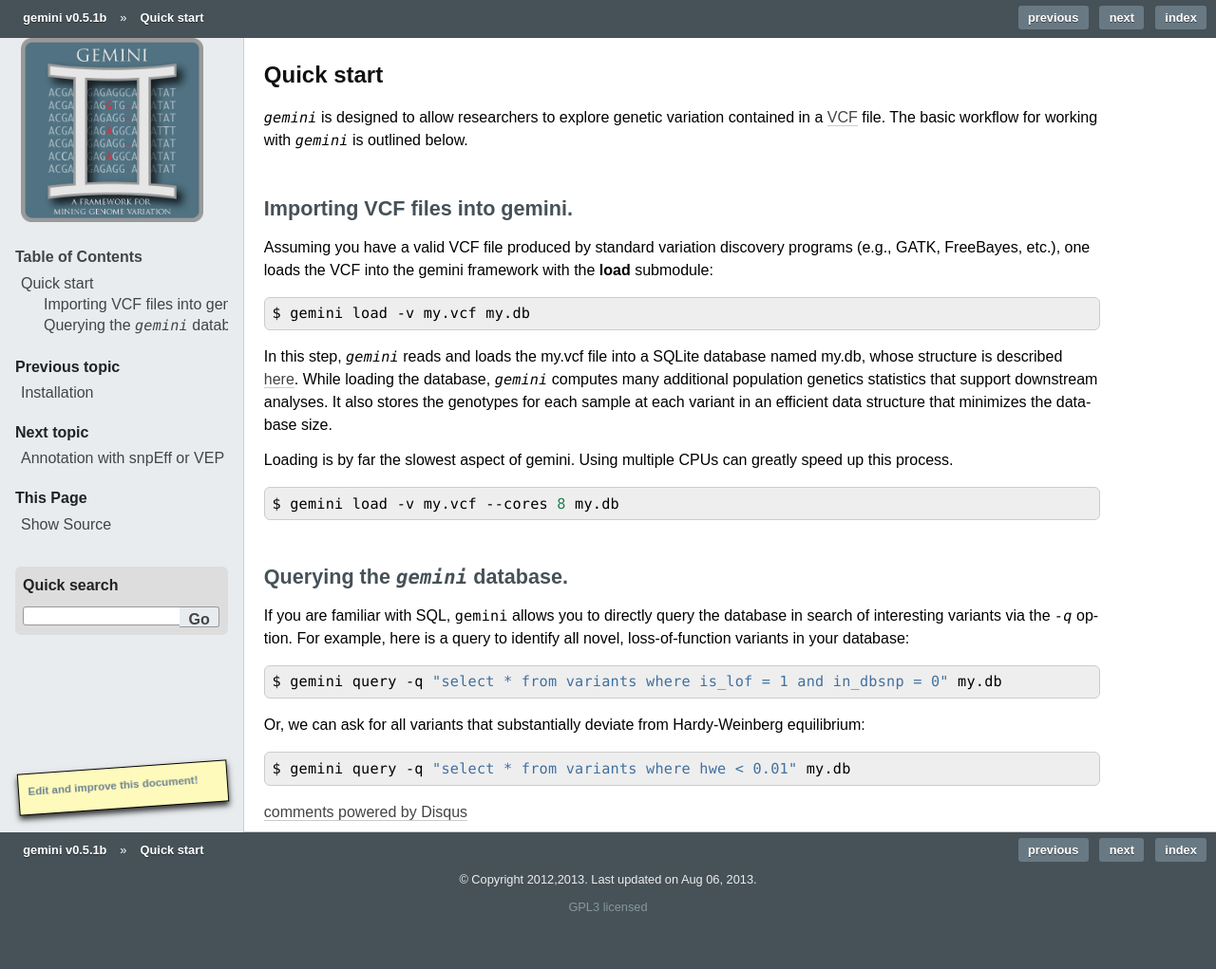
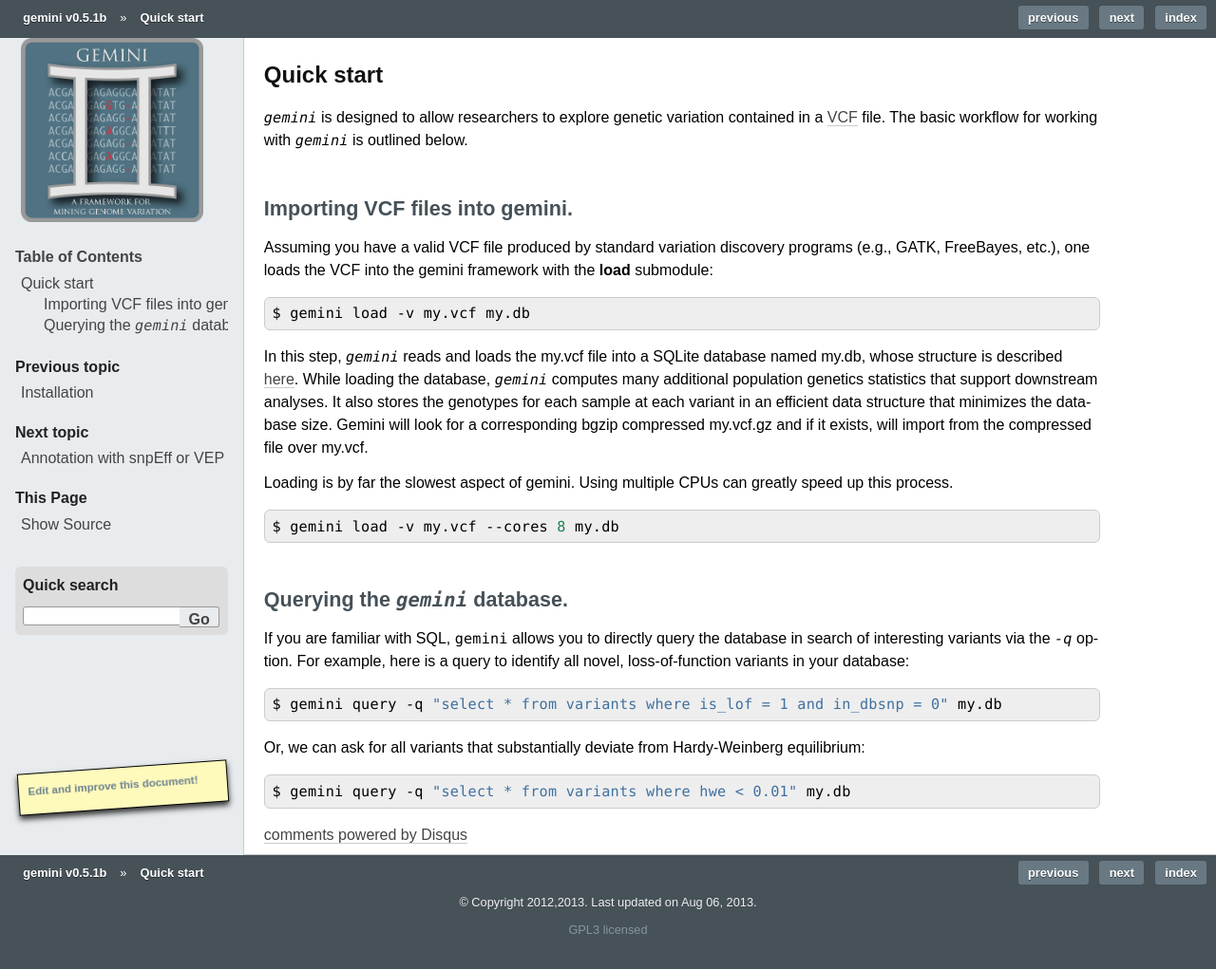
Before and after one commit to arq5x/gemini, a Sphinx documentation site: the page built from docs/content/quick_start.rst, in a window 1280 px wide. Shown: the whole page at 95% size. Built offline with Sphinx 7.4.7, drawn with Linux system fonts in a browser that asks for light colours; formulas are drawn with MathJax 3; pages that are not in the unit, such as notebooks, are missing from menus; comment, search, counter and statistics services are not loaded; the version number is read from the project's files by our own code; before the commit the page ends 997 px from its top, so only the background shows below that.

Commit message:
should document reading from .vcf.gz over .vcf
Got bitten by this.  Refiltered our vcf and gave it the same filename as previously.  Tried to reload into Gemini but changes not reflected in Gemini database.  Eventually figured out that Gemini was silently loading from the already-existing .gz file (from before the refiltering of the vcf).

My suggestion is that either this behavior (reading from .vcf.gz if exists) should either be documented or Gemini should provide some feedback like "my.vcf.gz already exists.  Reading from my.vcf.gz"

```diff
--- a/docs/content/quick_start.rst
+++ b/docs/content/quick_start.rst
@@ -23,7 +23,8 @@ named my.db, whose structure is described `here <http://nowhere>`_.
 While loading the database, `gemini` computes many additional population genetics
 statistics that support downstream analyses. It also stores the genotypes for
 each sample at each variant in an efficient data structure that minimizes the
-database size.
+database size.  Gemini will look for a corresponding bgzip compressed my.vcf.gz and
+if it exists, will import from the compressed file over my.vcf.
 
 Loading is by far the slowest aspect of gemini.  Using multiple CPUs can
 greatly speed up this process.
```
